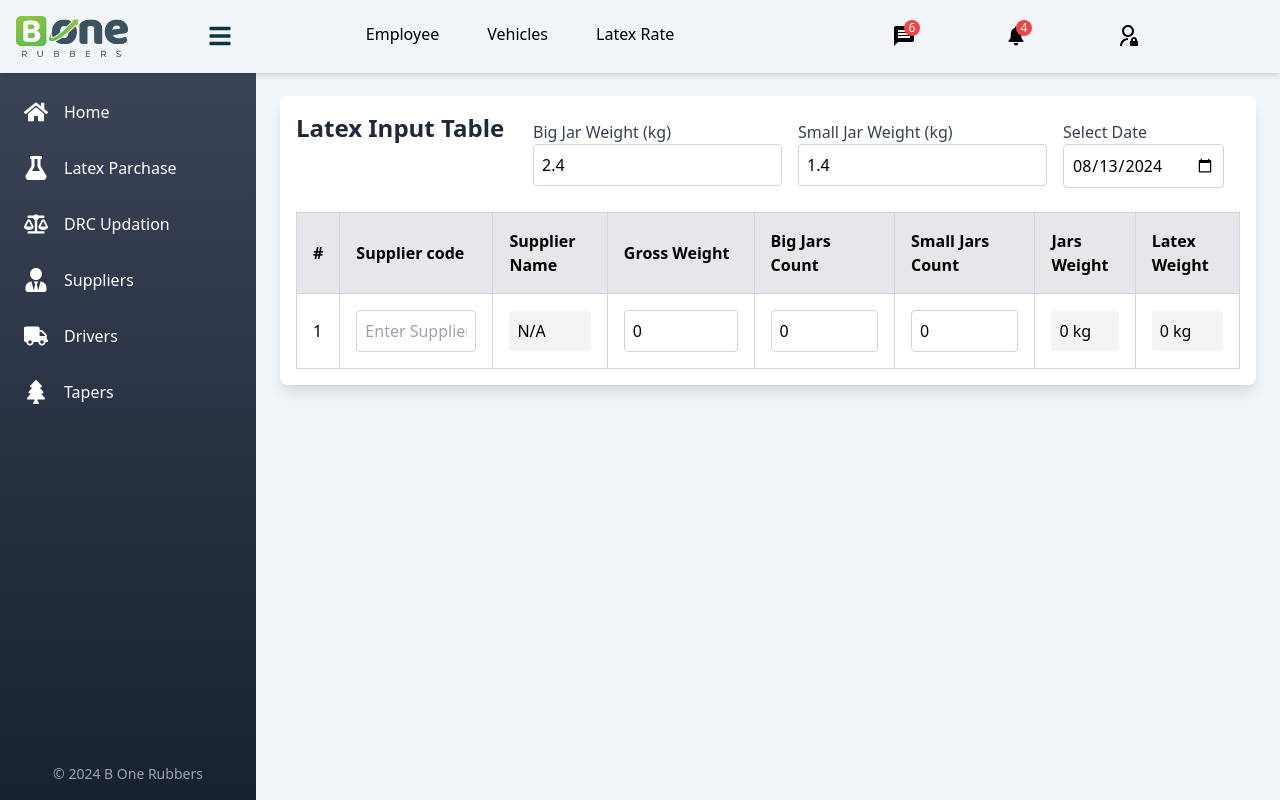
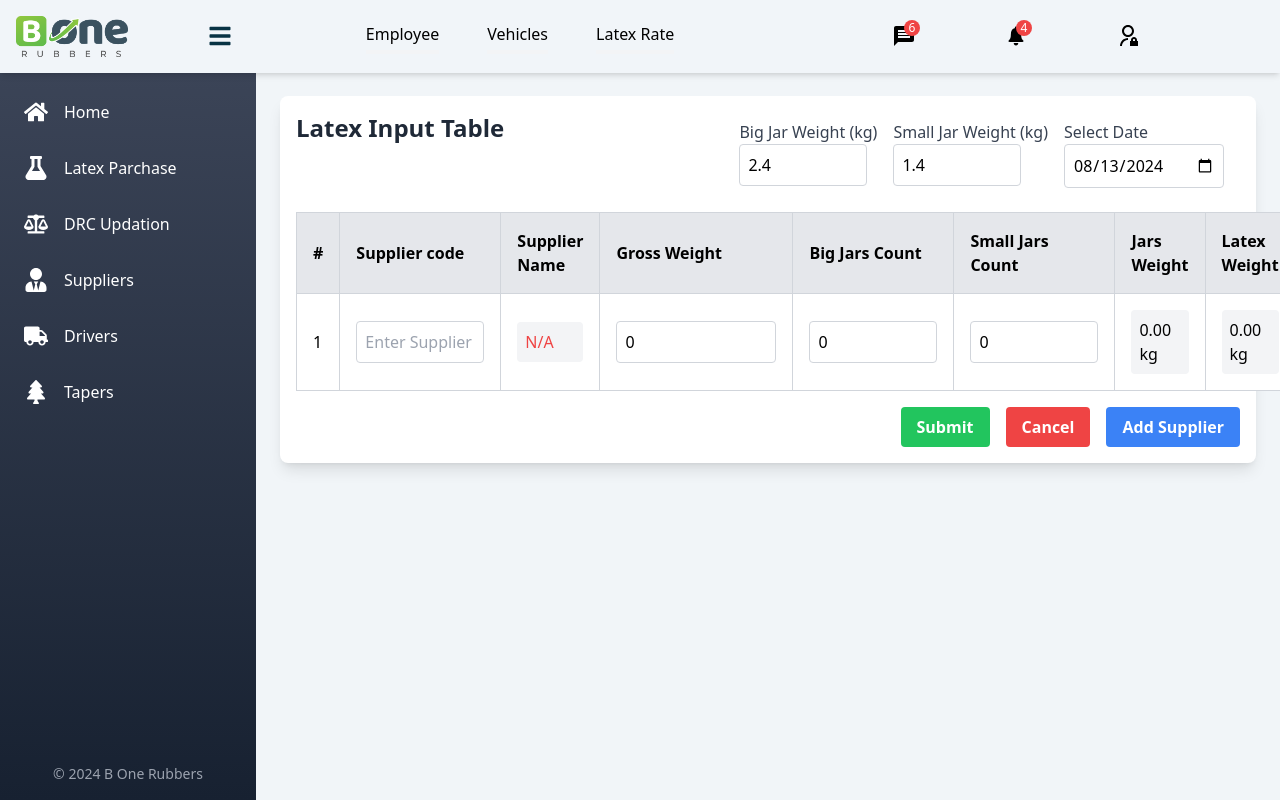
Before and after one commit to bonecompany/Supplier-Management-Client, a React (Vite) app: page /admin/latex-parchase in a window 1280 px wide. Built offline with nearby package versions, Linux system fonts and the light colour scheme.

Commit message:
09/09/2024

```diff
--- a/src/components/admin.components/Latex/LatexInputTable.jsx
+++ b/src/components/admin.components/Latex/LatexInputTable.jsx
@@ -1,45 +1,114 @@
 import { useState, useEffect } from "react";
-import axios from "axios";
+import { Axios } from "../../../MainRoute";
+import { toast } from "react-toastify";
 
 const LatexInputTable = () => {
-  const [supplierCode, setSupplierCode] = useState("");
-  const [supplierName, setSupplierName] = useState("");
-  const [grossWeight, setGrossWeight] = useState(0);
-  const [bigJarsCount, setBigJarsCount] = useState(0);
-  const [smallJarsCount, setSmallJarsCount] = useState(0);
-  const [bigJarWeight, setBigJarWeight] = useState(2.4); // Default weight for big jar (kg)
-  const [smallJarWeight, setSmallJarWeight] = useState(1.4); // Default weight for small jar (kg)
-  const [jarsWeight, setJarsWeight] = useState(0);
-  const [latexWeight, setLatexWeight] = useState(0);
     const [selectedDate, setSelectedDate] = useState(
       () => new Date().toISOString().split("T")[0]
     ); // Default to today
+  const [suppliers, setSuppliers] = useState([
+    {
+      date: selectedDate,
+      supplierCode: "",
+      supplierName: "",
+      grossWeight: 0,
+      bigJarsCount: 0,
+      smallJarsCount: 0,
+      jarsWeight: 0,
+      latexWeight: 0,
+    },
+  ]);
+  const [bigJarWeight, setBigJarWeight] = useState(2.4); // Default weight for big jar (kg)
+  const [smallJarWeight, setSmallJarWeight] = useState(1.4); // Default weight for small jar (kg)
 
   // Fetch supplier name by supplier code
-  useEffect(() => {
+  const fetchSupplierName = async (index) => {
+    const { supplierCode } = suppliers[index];
     if (supplierCode) {
-      axios
-        .get(`/api/suppliers/${supplierCode}`)
-        .then((response) => {
-          setSupplierName(response.data.name);
-        })
-        .catch((error) =>
-          console.error("Error fetching supplier data:", error)
+      try {
+        const response = await Axios.get(`/admin/supplier/${supplierCode}`);
+        const newSuppliers = [...suppliers];
+        newSuppliers[index].supplierName = response.data.data.name;
+        setSuppliers(newSuppliers);
+      } catch (error) {
+        console.error("Error fetching supplier data:", error);
+      }
+    }
+  };
+
+  // Handle change for supplier data
+  const handleSupplierChange = (index, field, value) => {
+    const newSuppliers = [...suppliers];
+    newSuppliers[index][field] = value;
+    if (field === "bigJarsCount" || field === "smallJarsCount") {
+      const totalJarsWeight =
+        newSuppliers[index].bigJarsCount * bigJarWeight +
+        newSuppliers[index].smallJarsCount * smallJarWeight;
+      newSuppliers[index].jarsWeight = totalJarsWeight;
+    }
+    newSuppliers[index].latexWeight =
+      newSuppliers[index].grossWeight - newSuppliers[index].jarsWeight;
+    setSuppliers(newSuppliers);
+  };
+
+  // Add new supplier row
+  const addSupplierRow = () => {
+    setSuppliers([
+      ...suppliers,
+      {
+        supplierCode: "",
+        supplierName: "",
+        grossWeight: 0,
+        bigJarsCount: 0,
+        smallJarsCount: 0,
+        jarsWeight: 0,
+        latexWeight: 0,
+      },
+    ]);
+  };
+
+  // Handle form submission
+  const handleSubmit = async () => {
+    // Check if all suppliers have required fields
+    const isValid = suppliers.every((supplier) =>
+      supplier.supplierCode && supplier.date && supplier.grossWeight
     );
+
+    if (!isValid) {
+      alert("Please fill in all required fields.");
+      return;
     }
-  }, [supplierCode]);
 
-  // Calculate jars weight based on the count of big and small jars
-  useEffect(() => {
-    const totalJarsWeight =
-      bigJarsCount * bigJarWeight + smallJarsCount * smallJarWeight;
-    setJarsWeight(totalJarsWeight);
-  }, [bigJarsCount, smallJarsCount, bigJarWeight, smallJarWeight]);
+    try {
+      const response = await Axios.post("/admin/latex-purchase", suppliers);
+      console.log("Latex data submitted: ", response.data);
+    } catch (error) {
+      console.error("Error submitting latex data:", error);
+    }
+  };
 
-  // Calculate latex weight
-  useEffect(() => {
-    setLatexWeight(grossWeight - jarsWeight);
-  }, [grossWeight, jarsWeight]);
+
+  // Handle form cancel
+  const handleCancel = () => {
+    setSuppliers([
+      {
+        supplierCode: "",
+        supplierName: "",
+        grossWeight: 0,
+        bigJarsCount: 0,
+        smallJarsCount: 0,
+        jarsWeight: 0,
+        latexWeight: 0,
+      },
+    ]);
+  };
+
+  // Handle Enter key press to fetch supplier name
+  const handleKeyDown = (index, e) => {
+    if (e.key === "Enter") {
+      fetchSupplierName(index);
+    }
+  };
 
   return (
     <div className="p-6 bg-[#F1F5F8] min-h-screen flex flex-col items-center">
@@ -53,7 +122,7 @@ const LatexInputTable = () => {
             <div>
               <label className="block text-gray-700">Big Jar Weight (kg)</label>
               <input
-                className="p-2 border border-gray-300 rounded focus:outline-none focus:ring-2 focus:ring-indigo-500"
+                className="p-2 border border-gray-300 rounded focus:outline-none focus:ring-2 focus:ring-indigo-500 w-32"
                 type="number"
                 value={bigJarWeight}
                 onChange={(e) => setBigJarWeight(e.target.value)}
@@ -65,7 +134,7 @@ const LatexInputTable = () => {
                 Small Jar Weight (kg)
               </label>
               <input
-                className=" p-2 border border-gray-300 rounded focus:outline-none focus:ring-2 focus:ring-indigo-500"
+                className="p-2 border border-gray-300 rounded focus:outline-none focus:ring-2 focus:ring-indigo-500 w-32"
                 type="number"
                 value={smallJarWeight}
                 onChange={(e) => setSmallJarWeight(e.target.value)}
@@ -76,7 +145,7 @@ const LatexInputTable = () => {
               <div>
                 <label className="block text-gray-700">Select Date</label>
                 <input
-                  className=" p-2 border border-gray-300 rounded focus:outline-none focus:ring-2 focus:ring-indigo-500"
+                  className="p-2 border border-gray-300 rounded focus:outline-none focus:ring-2 focus:ring-indigo-500 w-40"
                   type="date"
                   value={selectedDate}
                   onChange={(e) => setSelectedDate(e.target.value)}
@@ -114,62 +183,109 @@ const LatexInputTable = () => {
             </tr>
           </thead>
           <tbody>
-            <tr className="bg-white hover:bg-gray-50">
-              <td className="border border-gray-300 p-4">1</td>
+            {suppliers.map((supplier, index) => (
+              <tr className="bg-white hover:bg-gray-50" key={index}>
+                <td className="border border-gray-300 p-4">{index + 1}</td>
                 <td className="border border-gray-300 p-4">
                   <input
-                  className="w-full p-2 border border-gray-300 rounded focus:outline-none focus:ring-2 focus:ring-indigo-500"
+                    className="p-2 border border-gray-300 rounded focus:outline-none focus:ring-2 focus:ring-indigo-500 w-32"
                     type="text"
-                  value={supplierCode}
-                  onChange={(e) => setSupplierCode(e.target.value)}
+                    value={supplier.supplierCode}
+                    onChange={(e) =>
+                      handleSupplierChange(
+                        index,
+                        "supplierCode",
+                        e.target.value
+                      )
+                    }
+                    onKeyDown={(e) => handleKeyDown(index, e)}
                     placeholder="Enter Supplier Code"
                   />
                 </td>
                 <td className="border border-gray-300 p-4">
-                <span className="block p-2 bg-gray-100 rounded">
-                  {supplierName || "N/A"}
+                  <span
+                    className={`block p-2 bg-gray-100 rounded ${
+                      !supplier.supplierName && "text-red-500"
+                    }`}
+                  >
+                    {supplier.supplierName ? supplier.supplierName : "N/A"}
                   </span>
                 </td>
                 <td className="border border-gray-300 p-4">
                   <input
-                  className="w-full p-2 border border-gray-300 rounded focus:outline-none focus:ring-2 focus:ring-indigo-500"
+                    className="p-2 border border-gray-300 rounded focus:outline-none focus:ring-2 focus:ring-indigo-500 w-40"
                     type="number"
-                  value={grossWeight}
-                  onChange={(e) => setGrossWeight(e.target.value)}
+                    value={supplier.grossWeight}
+                    onChange={(e) =>
+                      handleSupplierChange(index, "grossWeight", e.target.value)
+                    }
                     placeholder="Enter Gross Weight"
                   />
                 </td>
                 <td className="border border-gray-300 p-4">
                   <input
-                  className="w-full p-2 border border-gray-300 rounded focus:outline-none focus:ring-2 focus:ring-indigo-500"
+                    className="p-2 border border-gray-300 rounded focus:outline-none focus:ring-2 focus:ring-indigo-500 w-32"
                     type="number"
-                  value={bigJarsCount}
-                  onChange={(e) => setBigJarsCount(e.target.value)}
+                    value={supplier.bigJarsCount}
+                    onChange={(e) =>
+                      handleSupplierChange(
+                        index,
+                        "bigJarsCount",
+                        e.target.value
+                      )
+                    }
                     placeholder="Big Jars Count"
                   />
                 </td>
                 <td className="border border-gray-300 p-4">
                   <input
-                  className="w-full p-2 border border-gray-300 rounded focus:outline-none focus:ring-2 focus:ring-indigo-500"
+                    className="p-2 border border-gray-300 rounded focus:outline-none focus:ring-2 focus:ring-indigo-500 w-32"
                     type="number"
-                  value={smallJarsCount}
-                  onChange={(e) => setSmallJarsCount(e.target.value)}
+                    value={supplier.smallJarsCount}
+                    onChange={(e) =>
+                      handleSupplierChange(
+                        index,
+                        "smallJarsCount",
+                        e.target.value
+                      )
+                    }
                     placeholder="Small Jars Count"
                   />
                 </td>
                 <td className="border border-gray-300 p-4">
                   <span className="block p-2 bg-gray-100 rounded">
-                  {jarsWeight || 0} kg
+                    {supplier.jarsWeight.toFixed(2)} kg
                   </span>
                 </td>
                 <td className="border border-gray-300 p-4">
                   <span className="block p-2 bg-gray-100 rounded">
-                  {latexWeight || 0} kg
+                    {supplier.latexWeight.toFixed(2)} kg
                   </span>
                 </td>
               </tr>
+            ))}
           </tbody>
         </table>
+        <div className="flex justify-end mt-4">
+          <button
+            className="bg-green-500 hover:bg-green-600 text-white font-bold py-2 px-4 rounded"
+            onClick={handleSubmit}
+          >
+            Submit
+          </button>
+          <button
+            className="bg-red-500 hover:bg-red-600 text-white font-bold py-2 px-4 rounded ml-4"
+            onClick={handleCancel}
+          >
+            Cancel
+          </button>
+          <button
+            className="bg-blue-500 hover:bg-blue-600 text-white font-bold py-2 px-4 rounded ml-4"
+            onClick={addSupplierRow}
+          >
+            Add Supplier
+          </button>
+        </div>
       </div>
     </div>
   );
```
Lines whose indentation alone changed are shown as unchanged.
